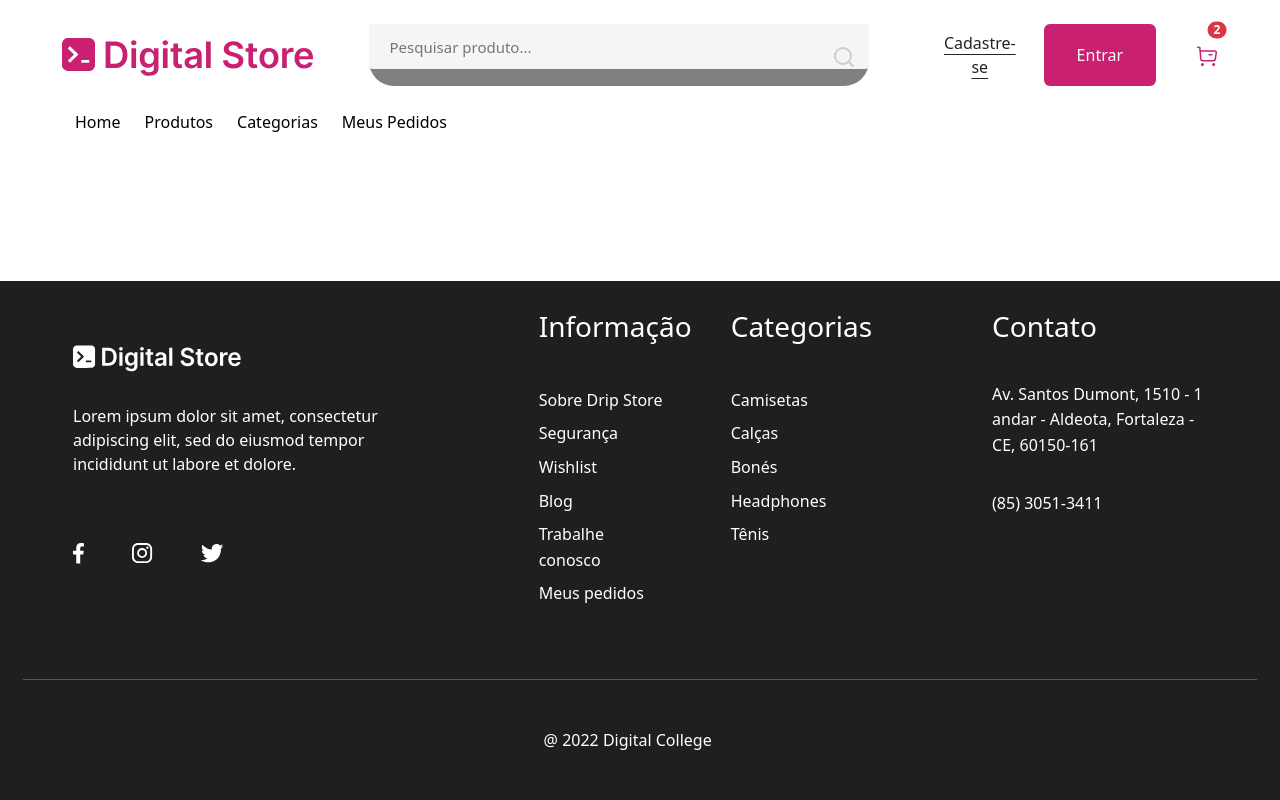
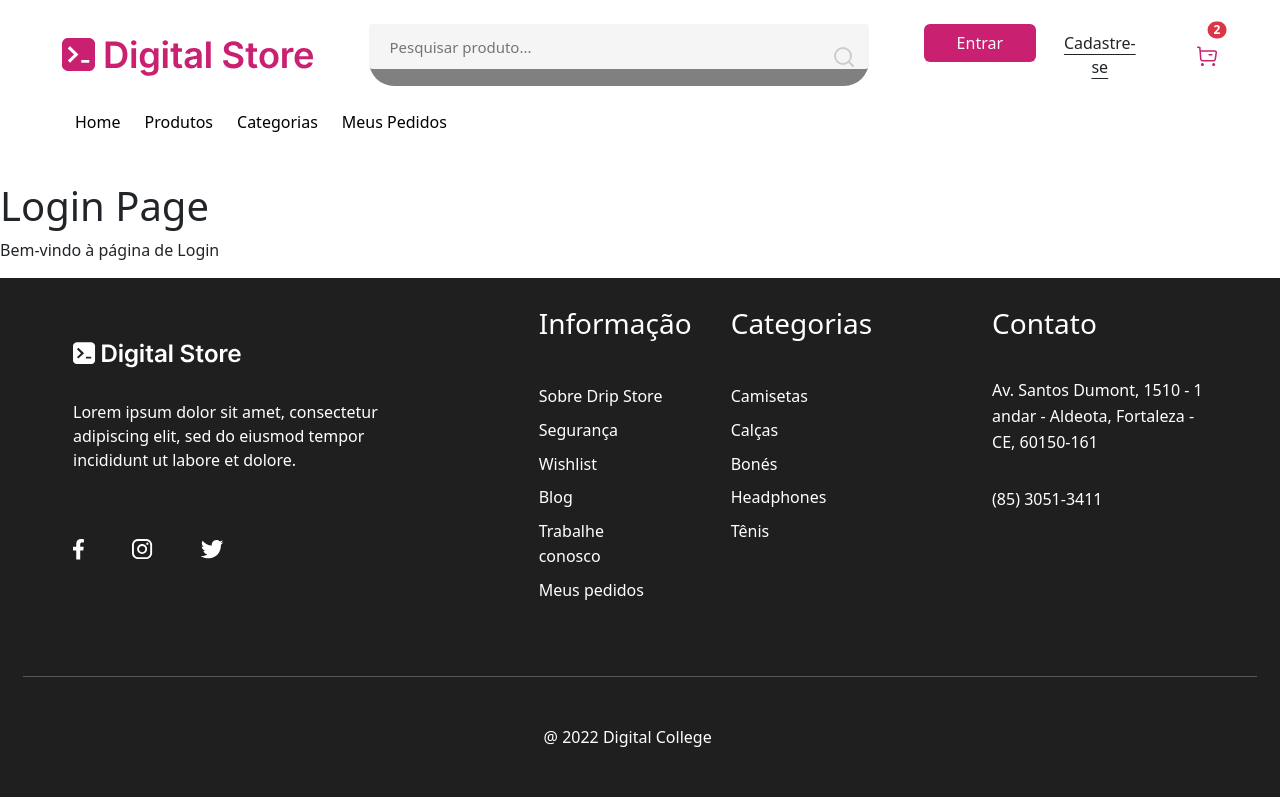
Before and after one commit to darlison-calm/projeto-digital-store, a React (Vite) app: page /login in a window 1280 px wide. Built offline with nearby package versions, Linux system fonts and the light colour scheme.

Commit message:
Adicionando rotas ao projeto.

```diff
--- a/src/App.jsx
+++ b/src/App.jsx
@@ -1,11 +1,22 @@
-import Header from '../src/components/Header/Header'
-import Footer from "./components/Footer/Footer";
+import Header from './components/Header/Header.jsx'
+import Footer from "./components/Footer/Footer.jsx";
+import { BrowserRouter as Router, Route, Routes } from 'react-router-dom'
+import Home from './pages/Home.jsx'
+import Login from './pages/Login.jsx'
 
 function App() {
     return (
         <>
-        <Header></Header>
-        <Footer></Footer>
+            <Router>
+                <div>
+                    <Header />
+                    <Routes>
+                        <Route path='/home' element={<Home />}></Route>
+                        <Route path='/login' element={<Login />}></Route>
+                    </Routes>
+                    <Footer />
+                </div>
+            </Router>
         </>
     );
 }
--- a/src/components/Footer/Footer.css
+++ b/src/components/Footer/Footer.css
@@ -100,10 +100,6 @@ footer {
     display: flex;
     flex-direction: column;
     justify-content: flex-start;
-    position: fixed;
-  left: 0;
-  bottom: 0;
-  width: 100%;
 }
 .top {
     display: flex;
--- a/src/components/Header/EntrarECadastroButtons.jsx
+++ b/src/components/Header/EntrarECadastroButtons.jsx
@@ -1,13 +1,20 @@
+import { Link } from 'react-router-dom';
 
-const EntrarECadastroButtons = ({ button1Order, button2Order, className}) => {
+
+const EntrarECadastroButtons = ({ button1Order, button2Order, className }) => {
   return (
     <div className={`buttons-container d-flex ${className || ''}`}>
-      <button type="button" className="btn background-primary text-light w-50" style={{ order: button1Order }}>
-        Entrar
-      </button>
-      <button type="button" className="btn text-dark w-50 text-underline" style={{ order: button2Order }}>
-        Cadastre-se
-      </button>
+      <Link to='/login'>
+        <button link type="button" className="btn background-primary text-light w-50" style={{ order: button1Order }}>
+          Entrar
+        </button>
+      </Link>
+
+      <Link to='/cadastro'>
+        <button type="button" className="btn text-dark w-50 text-underline" style={{ order: button2Order }}>
+          Cadastre-se
+        </button>
+      </Link>
     </div>
   );
 };
--- a/src/components/Header/Header.jsx
+++ b/src/components/Header/Header.jsx
@@ -6,7 +6,8 @@ import '@globalStyles/ColorsVariables.css'
 import React, { useState } from 'react';
 import { ShoppingCartButton } from './shoppingCart';
 import EntrarECadastroButtons from './EntrarECadastroButtons';
-import {SearchBar} from './SearchBar';
+import { SearchBar } from './SearchBar';
+import { Link } from 'react-router-dom';
 
 const Header = () => {
   return (
@@ -14,19 +15,19 @@ const Header = () => {
       <header className="d-flex flex-column py-4">
         {/* TOP */}
         <div className='d-flex justify-content-around'>
-              <img src={logo} alt="" className='logo'/>
-              <SearchBar className=""/>
+          <img src={logo} alt="" className='logo' />
+          <SearchBar className="" />
           <div className="d-flex">
-                <EntrarECadastroButtons button1Order={2} button2Order={0} className="gap-2"/>
-                <ShoppingCartButton/>
+            <EntrarECadastroButtons button1Order={2} button2Order={0} className="gap-2" />
+            <ShoppingCartButton />
           </div>
         </div>
         {/* BOTTOM */}
         <div className="d-flex gap-4 links py-4">
-                <a href="/" className="text-decoration-none">Home</a>
-                <a href="/produtos" className="text-decoration-none">Produtos</a>
-                <a href="/categorias" className="text-decoration-none">Categorias</a>
-                <a href="/meus-pedidos" className="text-decoration-none">Meus Pedidos</a>
+          <Link to='/home' className="text-decoration-none">Home</Link>
+          <Link to="/produtos" className="text-decoration-none">Produtos</Link>
+          <Link to="/categorias" className="text-decoration-none">Categorias</Link>
+          <Link to="/meus-pedidos" className="text-decoration-none">Meus Pedidos</Link>
         </div>
       </header>
     </>
--- /dev/null
+++ b/src/pages/Home.jsx
@@ -0,0 +1,14 @@
+
+
+const Home = () => {
+    return (
+        <>
+            <div>
+                <h1>Home Page</h1>
+                <p>Bem-vindo à página inicial</p>
+            </div>
+        </>
+    )
+}
+
+export default Home;
--- /dev/null
+++ b/src/pages/Login.jsx
@@ -0,0 +1,14 @@
+
+
+const Login = () => {
+    return (
+        <>
+            <div>
+                <h1>Login Page</h1>
+                <p>Bem-vindo à página de Login</p>
+            </div>
+        </>
+    )
+}
+
+export default Login;
```
Lines whose indentation alone changed are shown as unchanged.
